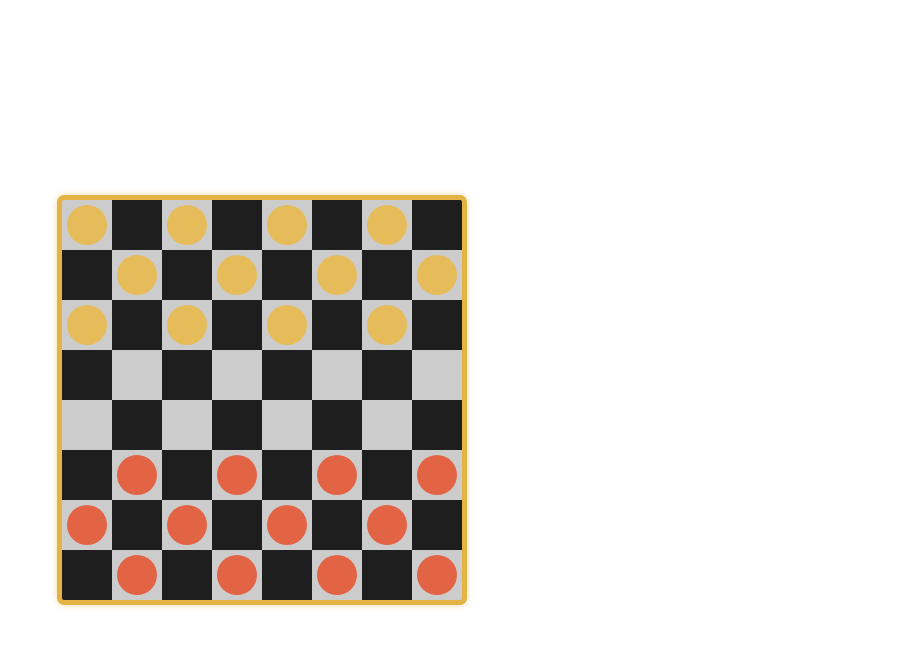
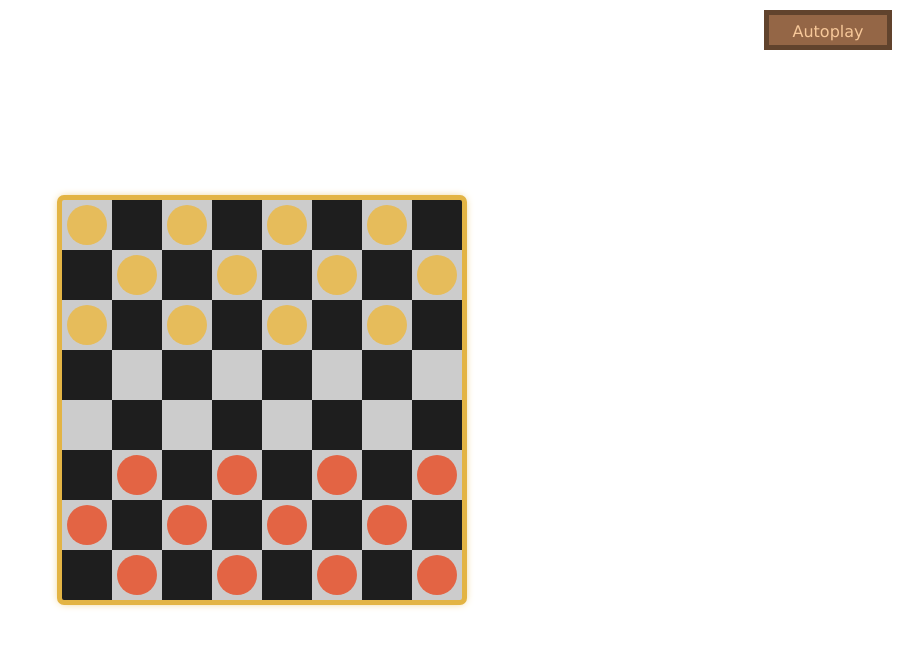
Before and after one commit to twhlynch/Not-Quite-Checkers, a plain HTML site: page index.html in a window 1280 px wide. Shown: the whole page, without its empty margins (378-1280 px from the left). Drawn offline with Linux system fonts and the light colour scheme.

Commit message:
autoplay button

```diff
--- a/index.html
+++ b/index.html
@@ -15,6 +15,7 @@
     </script>
 </head>
 <body>
+    <button id="autoplay" onclick="autoPlay(0)">Autoplay</button>
     <div id="overlay">
         <div class="card">__modifier__</div>
         <div class="card">__modifier__</div>
--- a/main.js
+++ b/main.js
@@ -455,5 +455,35 @@ document.addEventListener("click", function (event) {
     }
 });
 
+function autoPlay(speed=100) {
+    let checkers;
+    let overlay = document.getElementById("overlay");
+    let cards = overlay.querySelectorAll(".card");
+    if (turn) {
+        checkers = document.querySelectorAll(".light.checker");
+    } else {
+        checkers = document.querySelectorAll(".dark.checker");
+    }
+    let checker = checkers[Math.floor(Math.random() * checkers.length)];
+    if (getComputedStyle(overlay).display == "none") {
+        checker.click();
+    }
+    let options = document.querySelectorAll(".option");
+    if (options.length > 0) {
+        let option = options[Math.floor(Math.random() * options.length)];
+        if (getComputedStyle(overlay).display == "none") {
+            option.click();
+        }
+    }
+    if (getComputedStyle(overlay).display == "flex") {
+        let rare = document.querySelectorAll(".rare");
+        let card = cards[Math.floor(Math.random() * cards.length)];
+        if (rare.length > 0) {
+            card = rare[Math.floor(Math.random() * rare.length)];
+        }
+        card.click();
+    }
+    setTimeout(autoPlay, speed);
+}
 
 createBoard(boardSize, true);
--- a/styles.css
+++ b/styles.css
@@ -148,3 +148,18 @@ body, html {
     outline: #e3b444 solid 5px;
     box-shadow: 0 0 10px 2px #e3b444;
 }
+#autoplay {
+    position: fixed;
+    top: 10px;
+    right: 10px;
+    background-color: #946646;
+    border: 5px solid #61432d;
+    color: #f7c899;
+    font-size: 16px;
+    text-align: center;
+    line-height: 2rem;
+    font-family: Verdana, Geneva, Tahoma, sans-serif;
+    cursor: pointer;
+    width: 8rem;
+    height: 2.5rem;
+}
```
